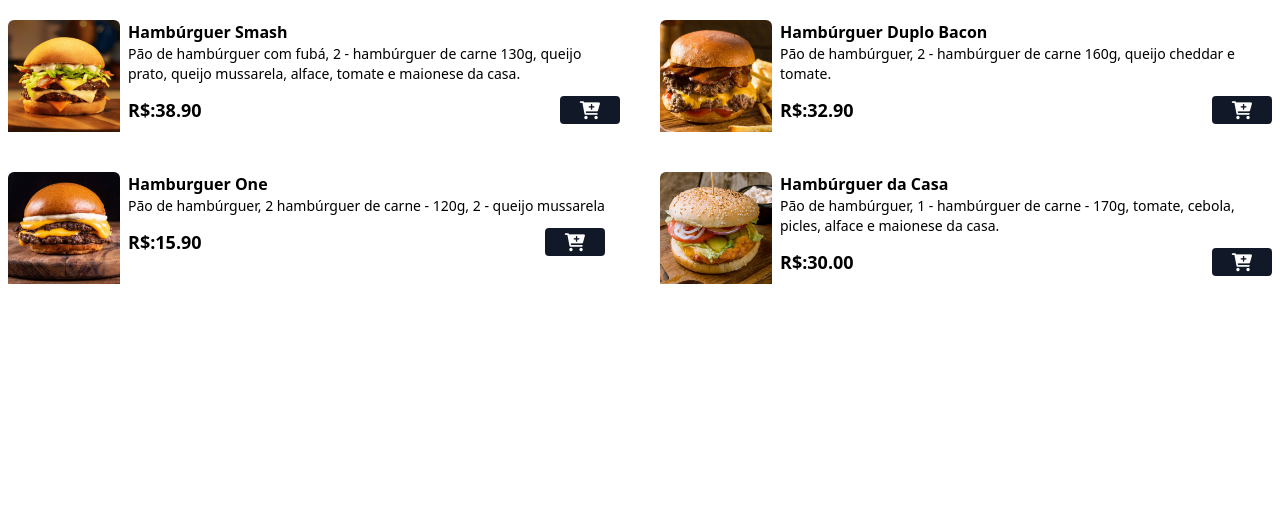
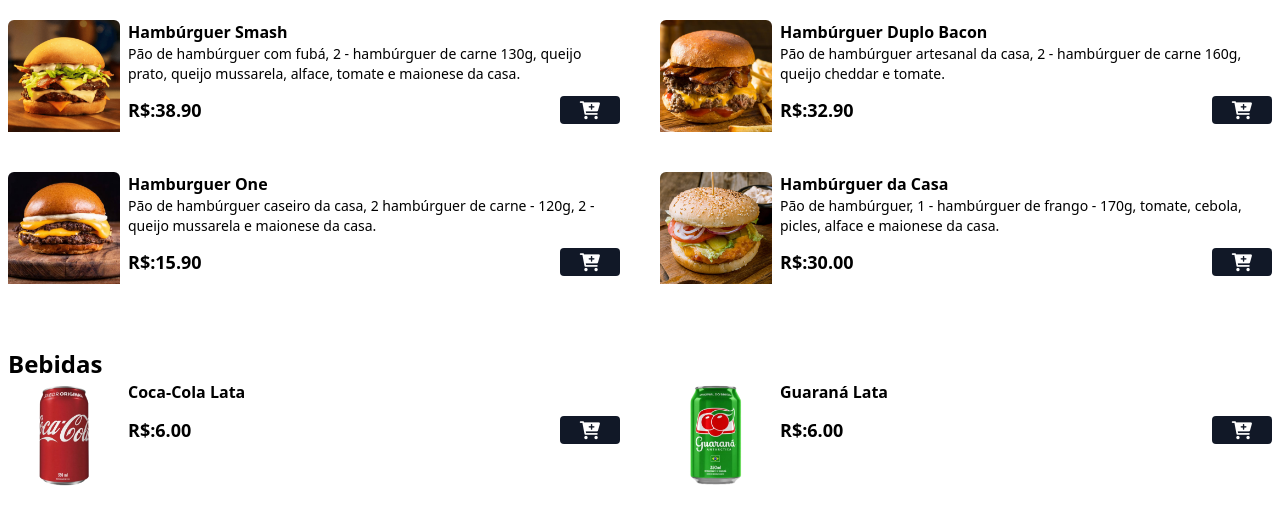
Before and after one commit to kengiiGMs/Hamburgueria-Grill, a website: page index.html in a window 1280 px wide. Shown: the part 496-1020 px from the top of the page. Before the commit the page ends 844 px from the top, so only its background shows below. Drawn offline with Linux system fonts and the light colour scheme.

Commit message:
3.1 - Construindo o Menu/Cardápio de Bebidas

```diff
--- a/index.html
+++ b/index.html
@@ -55,8 +55,8 @@
                     class="w-28 h-28 rounded-t-md hover:scale-110 hover:-rotate-2 duration-300">
                 <div>
                     <p class="font-bold">Hambúrguer Duplo Bacon</p>
-                    <p class="text-sm">Pão de hambúrguer, 2 - hambúrguer de carne 160g, queijo cheddar e
-                        tomate.
+                    <p class="text-sm">Pão de hambúrguer artesanal da casa, 2 - hambúrguer de carne 160g, queijo cheddar
+                        e tomate.
                     </p>
 
                     <div class="flex items-center gap-2 justify-between mt-3">
@@ -74,7 +74,9 @@
                     class="w-28 h-28 rounded-t-md hover:scale-110 hover:-rotate-2 duration-300">
                 <div>
                     <p class="font-bold">Hamburguer One</p>
-                    <p class="text-sm">Pão de hambúrguer, 2 hambúrguer de carne - 120g, 2 - queijo mussarela
+                    <p class="text-sm">Pão de hambúrguer caseiro da casa, 2 hambúrguer de carne - 120g, 2 - queijo
+                        mussarela e maionese da casa.
+
                     </p>
 
                     <div class="flex items-center gap-2 justify-between mt-3">
@@ -92,7 +94,7 @@
                     class="w-28 h-28 rounded-t-md hover:scale-110 hover:-rotate-2 duration-300">
                 <div>
                     <p class="font-bold">Hambúrguer da Casa</p>
-                    <p class="text-sm">Pão de hambúrguer, 1 - hambúrguer de carne - 170g, tomate, cebola, picles,
+                    <p class="text-sm">Pão de hambúrguer, 1 - hambúrguer de frango - 170g, tomate, cebola, picles,
                         alface e maionese da casa.
                     </p>
 
@@ -108,6 +110,47 @@
 
         </main>
 
+        <div class="mx-auto max-w-7xl px-2 my-2">
+            <h2 class="font-bold text-2xl">
+                Bebidas
+            </h2>
+        </div>
+
+        <div class="grid grid-cols-1 md:grid-cols-2 gap-7 md:gap-10 mx-auto max-w-7xl px-2 mb-16" id="menu">
+
+            <div class="flex gap-2 w-full">
+                <img src="./assets/refri-1.png" alt="Coca-Cola Lata"
+                    class="w-28 h-28 rounded-t-md hover:scale-110 hover:-rotate-2 duration-300">
+                <div class="w-full">
+                    <p class="font-bold">Coca-Cola Lata</p>
+
+                    <div class="flex items-center gap-2 justify-between mt-3">
+                        <p class="font-bold text-lg">R$:6.00</p>
+                        <button class="bg-gray-900 px-5 rounded add-to-cart-btn" data-name="Coca-Cola Lata"
+                            data-price="6.00">
+                            <i class="fa fa-cart-plus text-lg text-white"></i>
+                        </button>
+                    </div>
+                </div>
+            </div>
+
+            <div class="flex gap-2 w-full">
+                <img src="./assets/refri-2.png" alt="Guaraná Lata"
+                    class="w-28 h-28 rounded-t-md hover:scale-110 hover:-rotate-2 duration-300">
+                <div class="w-full">
+                    <p class="font-bold">Guaraná Lata</p>
+
+                    <div class="flex items-center gap-2 justify-between mt-3">
+                        <p class="font-bold text-lg">R$:6.00</p>
+                        <button class="bg-gray-900 px-5 rounded add-to-cart-btn" data-name="Guaraná Lata"
+                            data-price="6.00">
+                            <i class="fa fa-cart-plus text-lg text-white"></i>
+                        </button>
+                    </div>
+                </div>
+            </div>
+
+        </div>
 
     </div>
 
```
